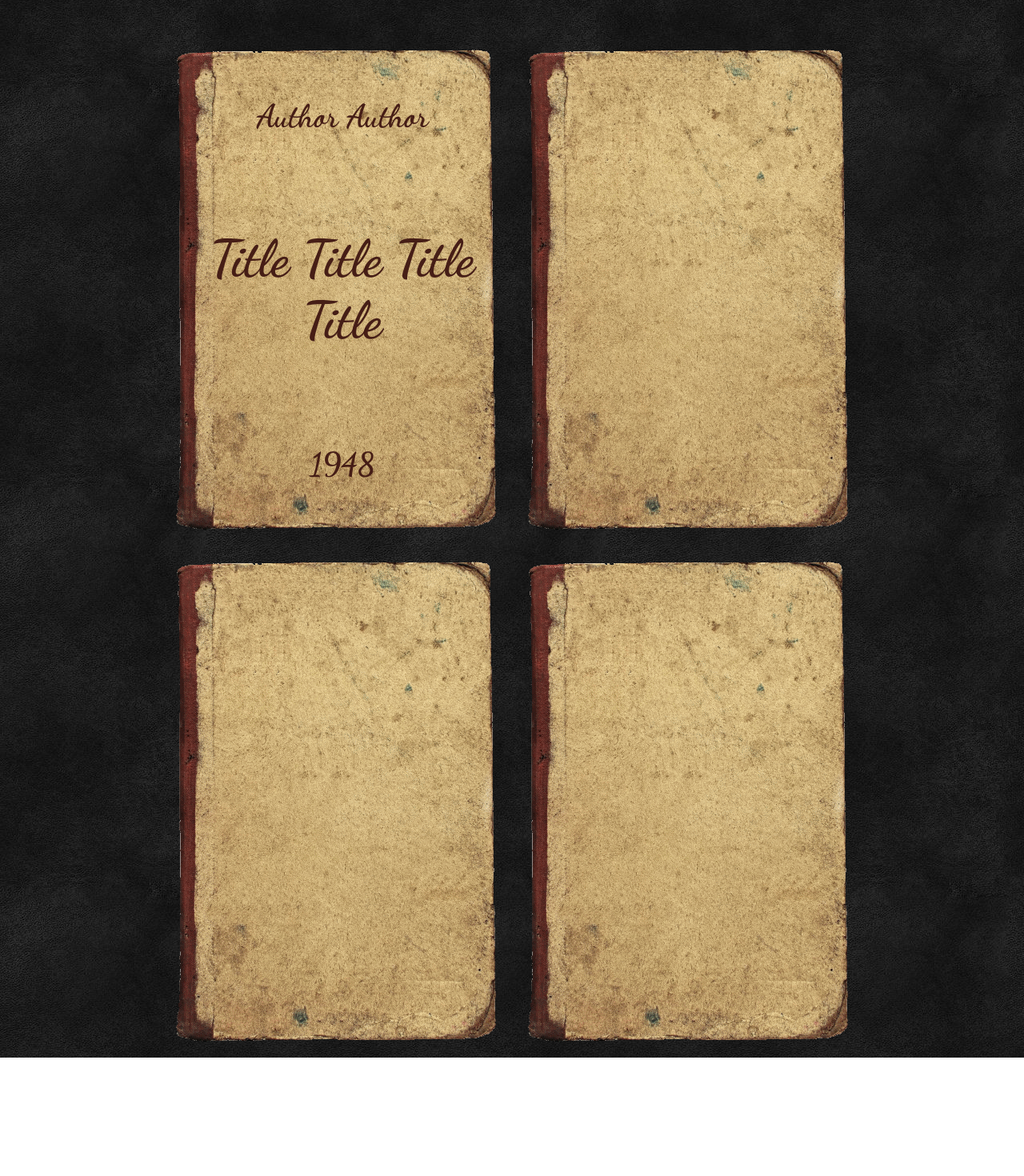
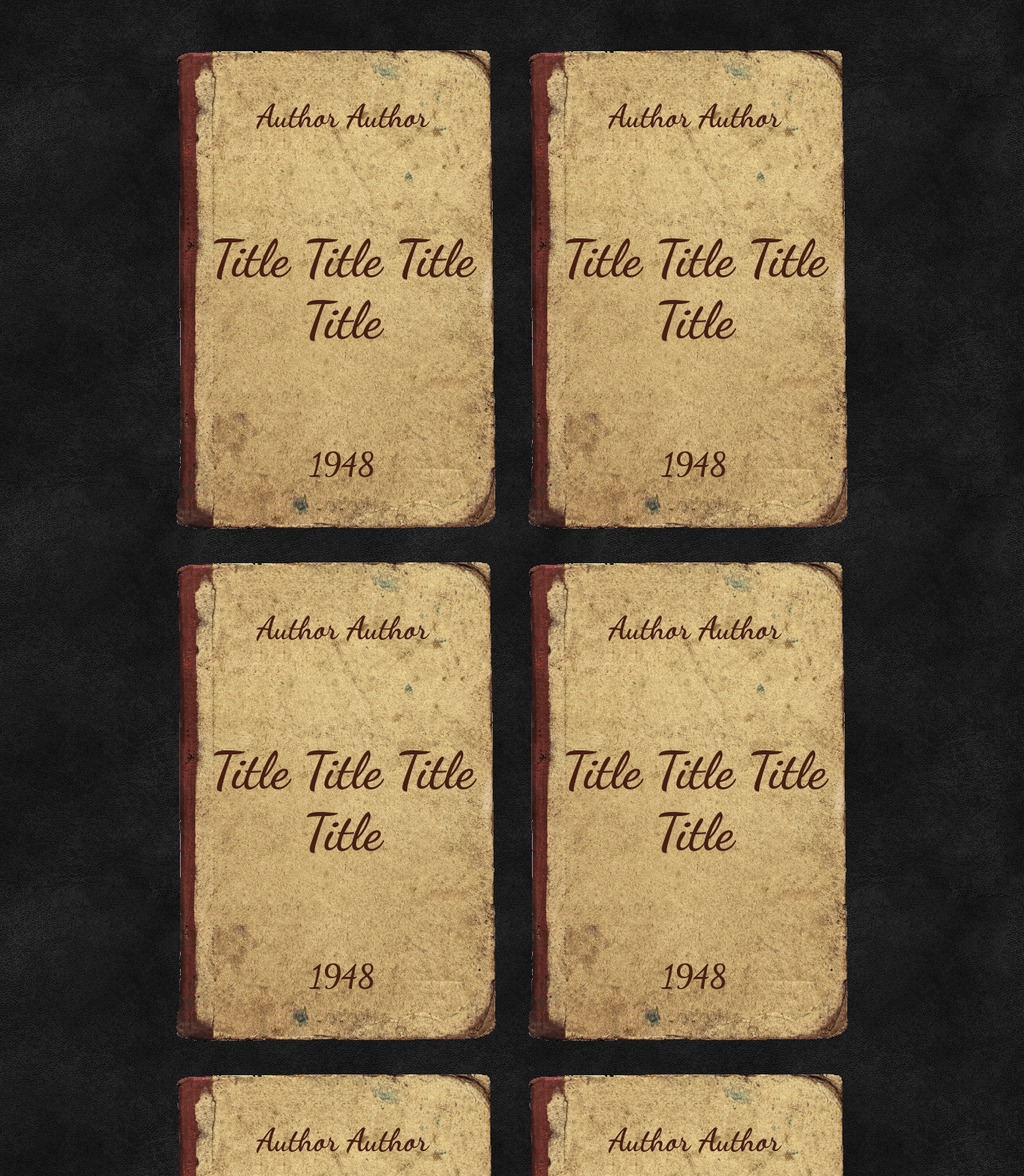
Before and after one commit to staskorz/react-test-02, a React (Create React App) app: page / in a window 1280 px wide. Shown: the part 140-1610 px from the top of the page at 80% size. Before the commit the page ends 1462 px from the top, so only its background shows below. Built offline with nearby package versions, Linux system fonts and the light colour scheme.

Commit message:
Used Book component for faking all books

```diff
--- a/src/App.js
+++ b/src/App.js
@@ -12,9 +12,36 @@ export default () => (
         title="Title Title Title Title"
         publicationDate="1948"
       />
-      <div className="book" />
-      <div className="book" />
-      <div className="book" />
+      <Book
+        author="Author Author"
+        title="Title Title Title Title"
+        publicationDate="1948"
+      />
+      <Book
+        author="Author Author"
+        title="Title Title Title Title"
+        publicationDate="1948"
+      />
+      <Book
+        author="Author Author"
+        title="Title Title Title Title"
+        publicationDate="1948"
+      />
+      <Book
+        author="Author Author"
+        title="Title Title Title Title"
+        publicationDate="1948"
+      />
+      <Book
+        author="Author Author"
+        title="Title Title Title Title"
+        publicationDate="1948"
+      />
+      <Book
+        author="Author Author"
+        title="Title Title Title Title"
+        publicationDate="1948"
+      />
     </div>
   </div>
 )
```
